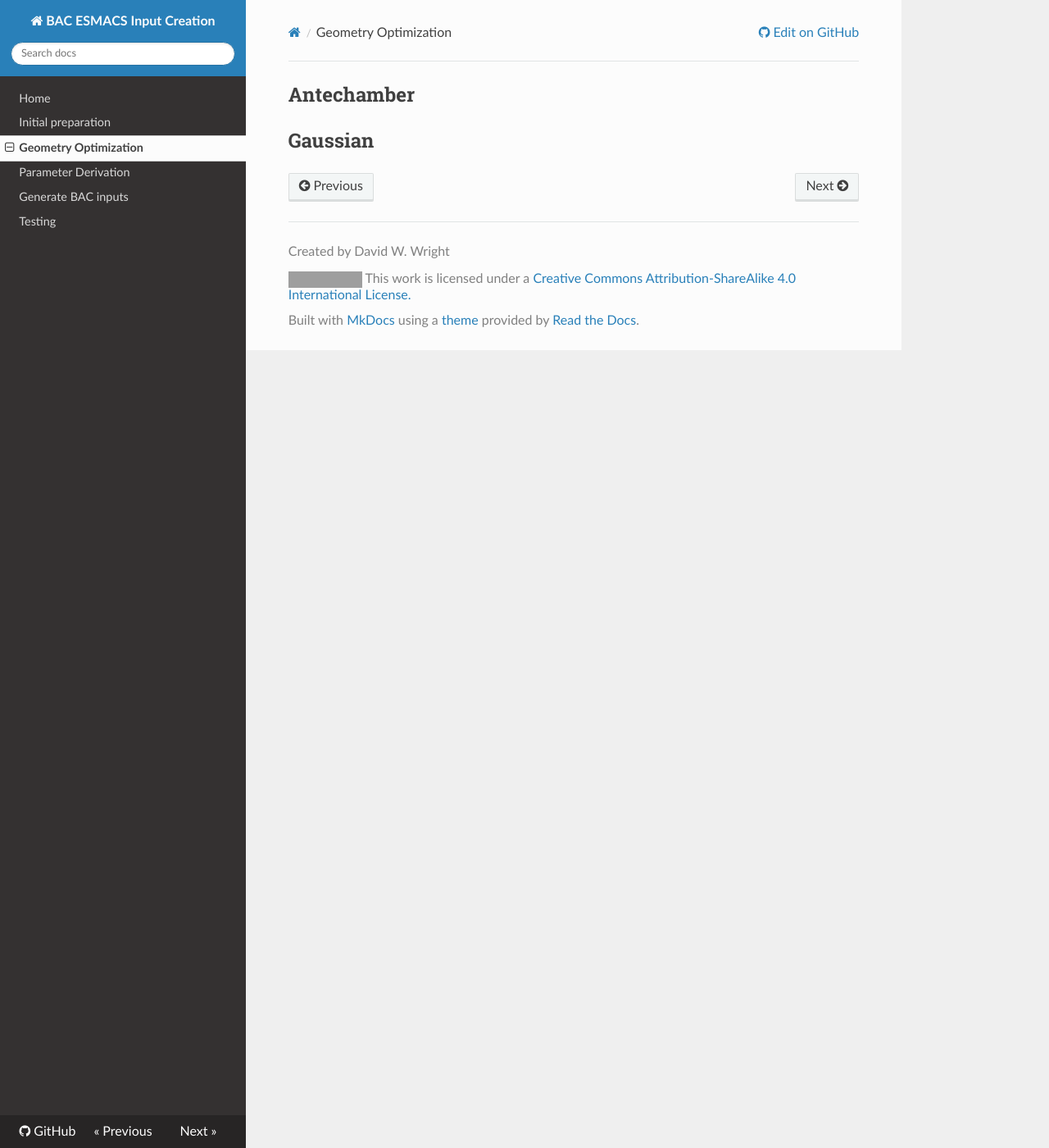
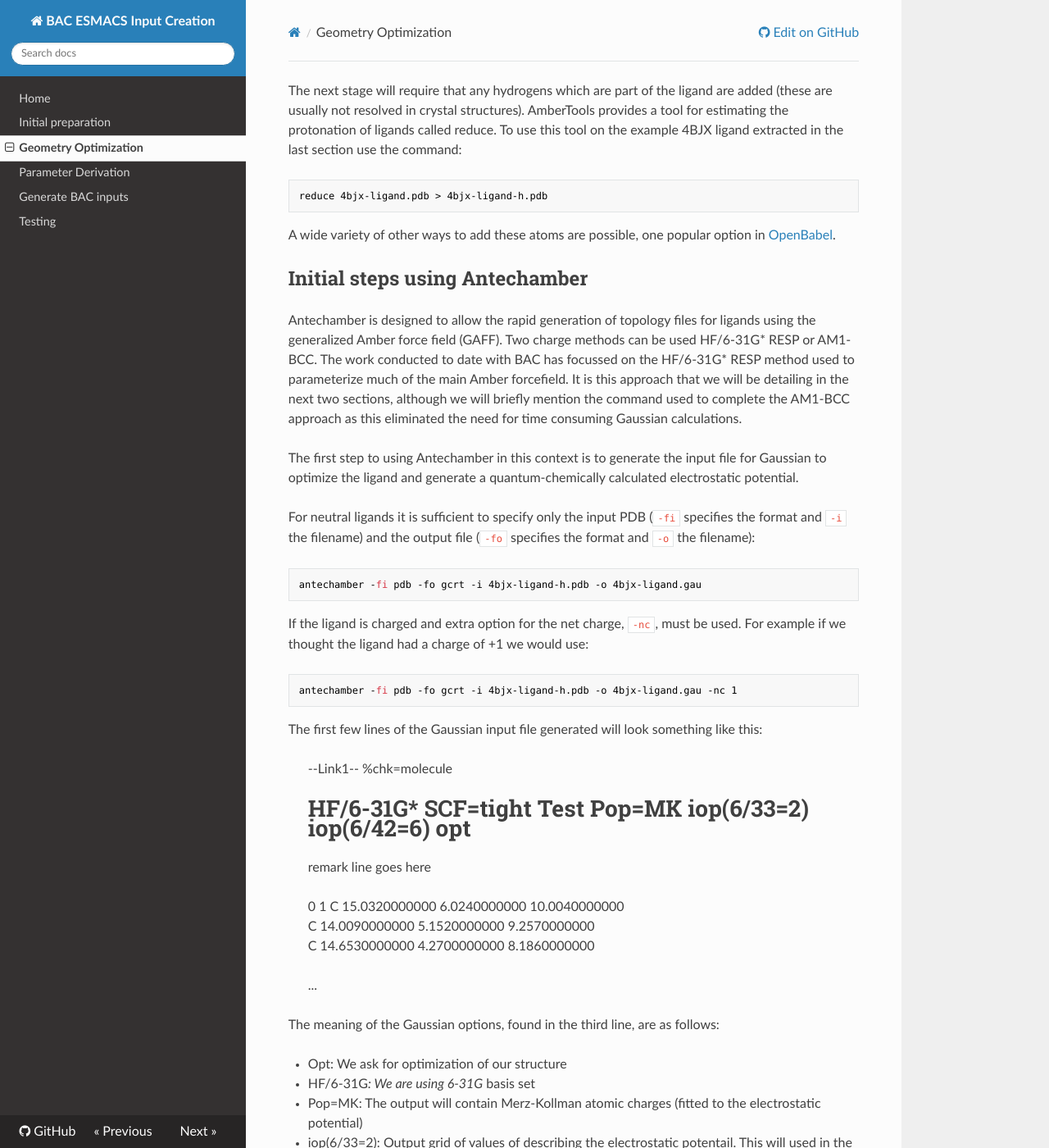
Before and after one commit to UCL-CCS/esmacs-input-creation-docs, an MkDocs documentation site: the page built from docs/geometry_optimization.md, in a window 1280 px wide and 1400 px high. Shown: the whole window at 82% size. Built offline with MkDocs 1.6.1, drawn with Linux system fonts in a browser that asks for light colours; nearby versions of some CDN libraries; old or Windows-style settings are respelled for this version of MkDocs; some of the changed text lies outside the part shown; grey boxes are pictures that could not be loaded.

Commit message:
First drafting of geometry optimization and antechamber commands

````diff
--- a/docs/geometry_optimization.md
+++ b/docs/geometry_optimization.md
@@ -1,4 +1,101 @@
 
-## Antechamber
+The next stage will require that any hydrogens which are part of the ligand are added (these are usually not resolved in crystal structures).
+AmberTools provides a tool for estimating the protonation of ligands called reduce.
+To use this tool on the example 4BJX ligand extracted in the last section use the command:
 
-## Gaussian
+```
+reduce 4bjx-ligand.pdb > 4bjx-ligand-h.pdb
+```
+
+A wide variety of other ways to add these atoms are possible, one popular option in [OpenBabel](http://openbabel.org/).
+
+## Initial steps using Antechamber
+
+Antechamber is designed to allow the rapid generation of topology files for ligands using the generalized Amber force field (GAFF).
+Two charge methods can be used HF/6-31G* RESP or AM1-BCC.
+The work conducted to date with BAC has focussed on the HF/6-31G* RESP method used to parameterize much of the main Amber forcefield.
+It is this approach that we will be detailing in the next two sections, although we will briefly mention the command used to complete the AM1-BCC approach as this eliminated the need for time consuming Gaussian calculations.
+
+The first step to using Antechamber in this context is to generate the input file for Gaussian to optimize the ligand and generate a quantum-chemically calculated electrostatic potential.
+
+For neutral ligands it is sufficient to specify only the input PDB (`-fi` specifies the format and `-i` the filename) and the output file (`-fo` specifies the format and `-o` the filename):
+
+```
+antechamber -fi pdb -fo gcrt -i 4bjx-ligand-h.pdb -o 4bjx-ligand.gau
+```
+
+If the ligand is charged and extra option for the net charge, `-nc`, must be used.
+For example if we thought the ligand had a charge of +1 we would use:
+
+```
+antechamber -fi pdb -fo gcrt -i 4bjx-ligand-h.pdb -o 4bjx-ligand.gau -nc 1
+```
+
+The first few lines of the Gaussian input file generated will look something like this:
+
+>--Link1--
+>%chk=molecule
+>#HF/6-31G* SCF=tight Test Pop=MK iop(6/33=2) iop(6/42=6) opt
+>
+>remark line goes here
+>
+>0   1
+>    C   15.0320000000        6.0240000000       10.0040000000
+>    C   14.0090000000        5.1520000000        9.2570000000
+>    C   14.6530000000        4.2700000000        8.1860000000
+>
+> ...
+
+The meaning of the Gaussian options, found in the third line, are as follows:
+
+* Opt: We ask for optimization of our structure
+* HF/6-31G*: We are using 6-31G* basis set
+* Pop=MK: The output will contain Merz-Kollman atomic charges (fitted to the electrostatic potential)
+* iop(6/33=2): Output grid of values of describing the electrostatic potentail.
+This will used in the latter RESP step to create the partial charges used in the final parameterization.
+
+The values on line 7 are the net charge and the multiplicity.
+
+### Non-standard approach (using AM1-BCC)
+
+This section is something of an aside and is included for completeness only, skip if you are only interested in creating standard BAC parameterizations.
+If you wish to create the topology without Gaussian optimization and using the AM1-BCC approach to charges this can be achieved with a single command:
+
+```
+antechamber -i sustiva_new.pdb -fi pdb -o sustiva.prep -fo prepi -c bcc -at gaff -j 4
+```
+
+If you use this approach you can skip the section below on Gaussian and the next Antechamber step and move straight to the [BAC input generation]() section.
+
+## Geometry optimization (Gaussian)
+
+To run the geometry optimization in Gaussian and obtain the electrostatic potential it is a simple Gaussian run.
+In principle this can be achieved using the command (for Gaussian 09):
+
+```
+g09 < 4bjx-ligand.gau > 4bjx-ligand.out
+```
+
+However, this process can take a long time and it is recommended that the job is executed using a batch system. The details of executing that run will be dependent on your system setup.
+
+## RESP fitting (Antechamber)
+
+Once the electrostatic potential has been successfully generated a two step process is used to convert this into RESP fitted charges.
+In these commands the new options are; `-c` charge method and `cf` for charge filename. The '.ac' file is an intermediate file and most options are selct explanatory, except `-c wc` which simply means 'write out charge'.
+
+```
+antechamber -fi gout -fo ac -i 4bjx-ligand.out -o resp.ac -c resp
+antechamber -fi ac -i resp.ac -c wc -cf resp.crg
+```
+
+## Create prep and frcmod files
+
+```
+antechamber -i resp.ac -fi ac -c rc -cf resp.crg -o lig$ii.prep -fo prepi -ao name -a ../../ligand_pdbs/atom_renamed_pdbs/lig$ii.pdb -fa pdb -rn L$ii
+```
+
+```
+parmchk -i lig$ii.prep -f prepi -o lig$ii.frcmod
+```
+
+## Check all is well
````
